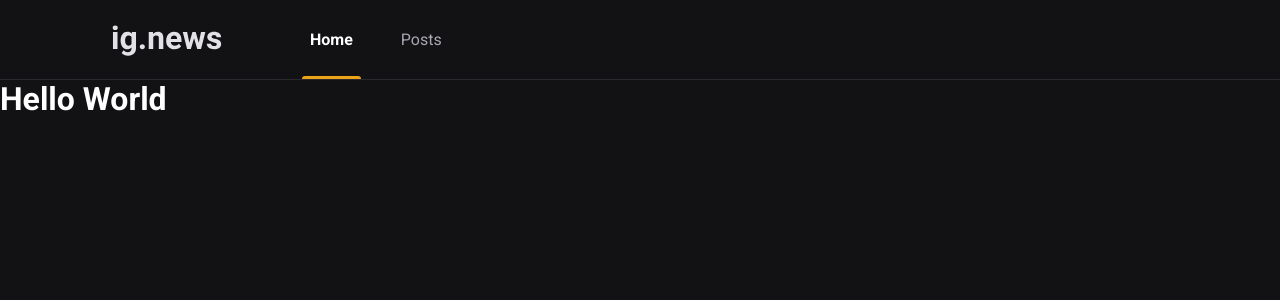
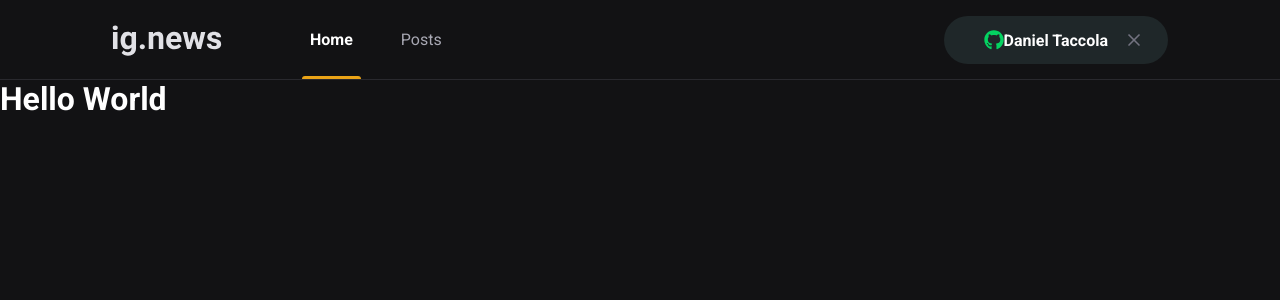
Before and after one commit to dtaccola/ignews, a Next.js app: page / in a window 1280 px wide. Shown: the top 300 px of the page. Built offline with nearby package versions, Linux system fonts and the light colour scheme.

Commit message:
botao sign in

```diff
--- a/package.json
+++ b/package.json
@@ -12,6 +12,7 @@
     "next": "12.3.1",
     "react": "18.2.0",
     "react-dom": "18.2.0",
+    "react-icons": "^4.4.0",
     "sass": "^1.55.0"
   },
   "devDependencies": {
--- a/src/components/Header/index.tsx
+++ b/src/components/Header/index.tsx
@@ -1,3 +1,4 @@
+import { SignInButton } from '../SignInButton';
 import styles from './styles.module.scss';
 
 
@@ -10,6 +11,8 @@
           <a className={styles.active}>Home</a>
           <a>Posts</a>
         </nav>
+
+        <SignInButton />
       </div>
     </header>
   )
--- a/src/components/Header/styles.module.scss
+++ b/src/components/Header/styles.module.scss
@@ -52,4 +52,8 @@
 
     }
   }
+
+  button {
+    margin-left: auto;
+  }
 }
--- /dev/null
+++ b/src/components/SignInButton/index.tsx
@@ -0,0 +1,26 @@
+import { FaGithub } from 'react-icons/fa'
+import { FiX } from 'react-icons/fi'
+import styles from './styles.module.scss';
+
+export function SignInButton() {
+  const isUserLoggedIn = true;
+
+  return isUserLoggedIn ? (
+    <button
+      type="button"
+      className={styles.signInButton}
+    >
+      <FaGithub color="#04d361" />
+      Daniel Taccola
+      <FiX color="#737380" className={styles.closeIcon} />
+    </button>
+  ) : (
+    <button
+      type="button"
+      className={styles.signInButton}
+    >
+      <FaGithub color="#eba417" />
+      Sign in with Github
+    </button>
+  );
+}
--- /dev/null
+++ b/src/components/SignInButton/styles.module.scss
@@ -0,0 +1,34 @@
+.signInButton {
+  height: 3rem;
+  border-radius: 3rem;
+  background: var(--gray-850);
+  border: 0;
+  padding: 0 1.5rem;
+
+  display: flex;
+  align-items: center;
+  justify-content: center;
+
+  color: var(--white);
+  font-weight: bold;
+
+  svg {
+    width: 20px;
+    height: 20px;
+  }
+
+  svg:first-child {
+    margin-left: 1rem;
+  }
+
+  svg.closeIcon {
+    margin-left: 1rem;
+  }
+
+  transition: filter 0.2s;
+
+  &:hover {
+    filter: brightness(0.8);
+  }
+
+}
--- a/src/styles/global.scss
+++ b/src/styles/global.scss
@@ -11,6 +11,7 @@
   --gray-300: #a8a8b3;
   --gray-300: #a8a8b3;
   --gray-800: #29292e;
+  --gray-850: #1f2729;
   --gray-900: #121214;
 
   --cyan-500: #61dafb;
```
Also changed, not shown: 1 other file (tests, documents, lock files or other folders).
